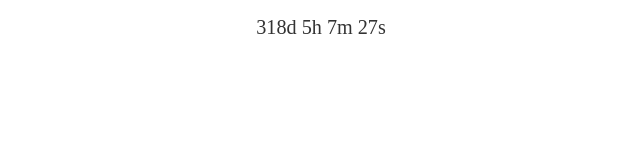
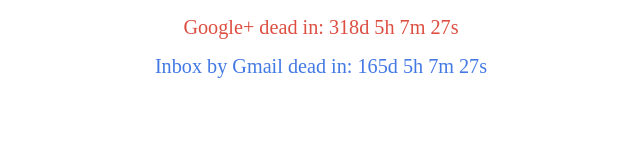
Before and after one commit to urmilshroff/google_product_death, a plain HTML site: page index.html in a window 1280 px wide. Shown: the whole page, without its empty margins (319-959 px from the left). Drawn offline with Linux system fonts and the light colour scheme.

Commit message:
Added Google+ and Inbox countdowns

```diff
--- a/index.html
+++ b/index.html
@@ -9,37 +9,69 @@
         <style media="screen">
             p
             {
-                color: #333333;
                 font-family: "product sans";
                 text-align: center;
                 font-size-adjust: 0.58;
+            }
+
+            #google-plus
+            {
+                color: #dd4e41;
+            }
+
+            #inbox
+            {
+                color: #4379e3;
             }
         </style>
     </head>
 
     <body>
-        <p id="countdown"> </p>
+        <p id="google-plus"> </p>
+        <p id="inbox"> </p>
 
         <script>
-        var countDownDate=new Date("Aug 31, 2019 00:00:00").getTime();
-        var x=setInterval(function()
+        var countdownGooglePlus=new Date("Aug 31, 2019 00:00:00").getTime(); //when G+ dies
+        var countdownInbox=new Date("Mar 31, 2019 00:00:00").getTime(); //when Inbox dies
+
+        var googlePlus=setInterval(function()
         {
             var now=new Date().getTime();
-            var distance=countDownDate-now;
+            var distance=countdownGooglePlus-now;
             var days=Math.floor(distance/(1000*60*60*24));
             var hours=Math.floor((distance%(1000*60*60*24))/(1000*60*60));
             var minutes=Math.floor((distance%(1000*60*60))/(1000*60));
             var seconds=Math.floor((distance%(1000*60))/1000);
 
-            document.getElementById("countdown").innerHTML=days+"d "+hours+"h "+minutes+"m "+seconds+"s ";
+            document.getElementById("google-plus").innerHTML="Google+ dead in: "+days+"d "+hours+"h "+minutes+"m "+seconds+"s ";
 
             if(distance<0) //once timer ends
             {
                 clearInterval(x);
-                document.getElementById("countdown").innerHTML="R.I.P.";
+                document.getElementById("google-plus").innerHTML="R.I.P. Google+, 2011-2019";
             }
 
         }, 1000);
+
+        var inbox=setInterval(function()
+        {
+            var now=new Date().getTime();
+            var distance=countdownInbox-now;
+            var days=Math.floor(distance/(1000*60*60*24));
+            var hours=Math.floor((distance%(1000*60*60*24))/(1000*60*60));
+            var minutes=Math.floor((distance%(1000*60*60))/(1000*60));
+            var seconds=Math.floor((distance%(1000*60))/1000);
+
+            document.getElementById("inbox").innerHTML="Inbox by Gmail dead in: "+days+"d "+hours+"h "+minutes+"m "+seconds+"s ";
+
+            if(distance<0) //once timer ends
+            {
+                clearInterval(x);
+                document.getElementById("inbox").innerHTML="R.I.P. Inbox by Gmail, 2014-2019";
+            }
+
+        }, 1000);
+
         </script>
     </body>
 </html>
```
